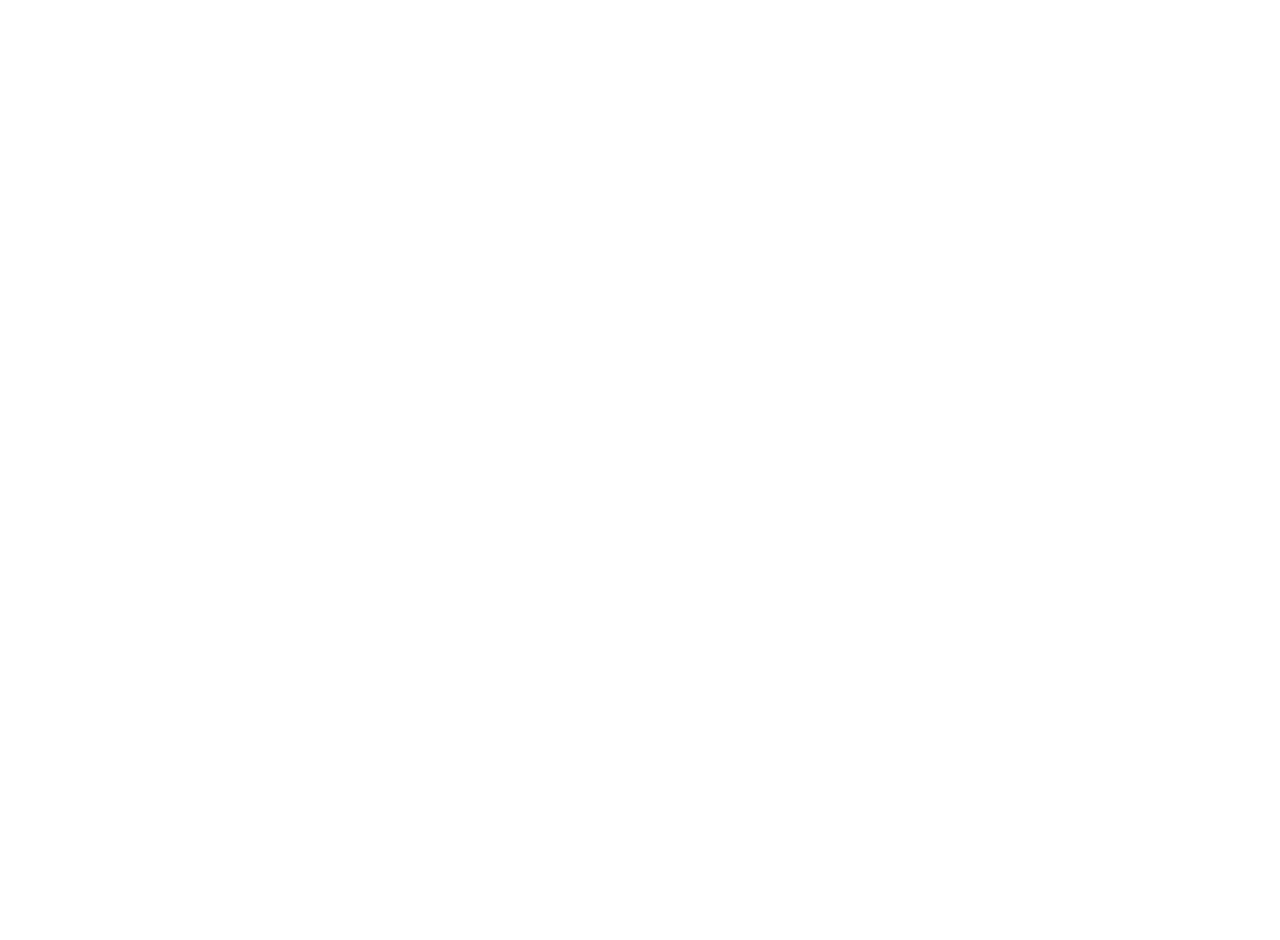
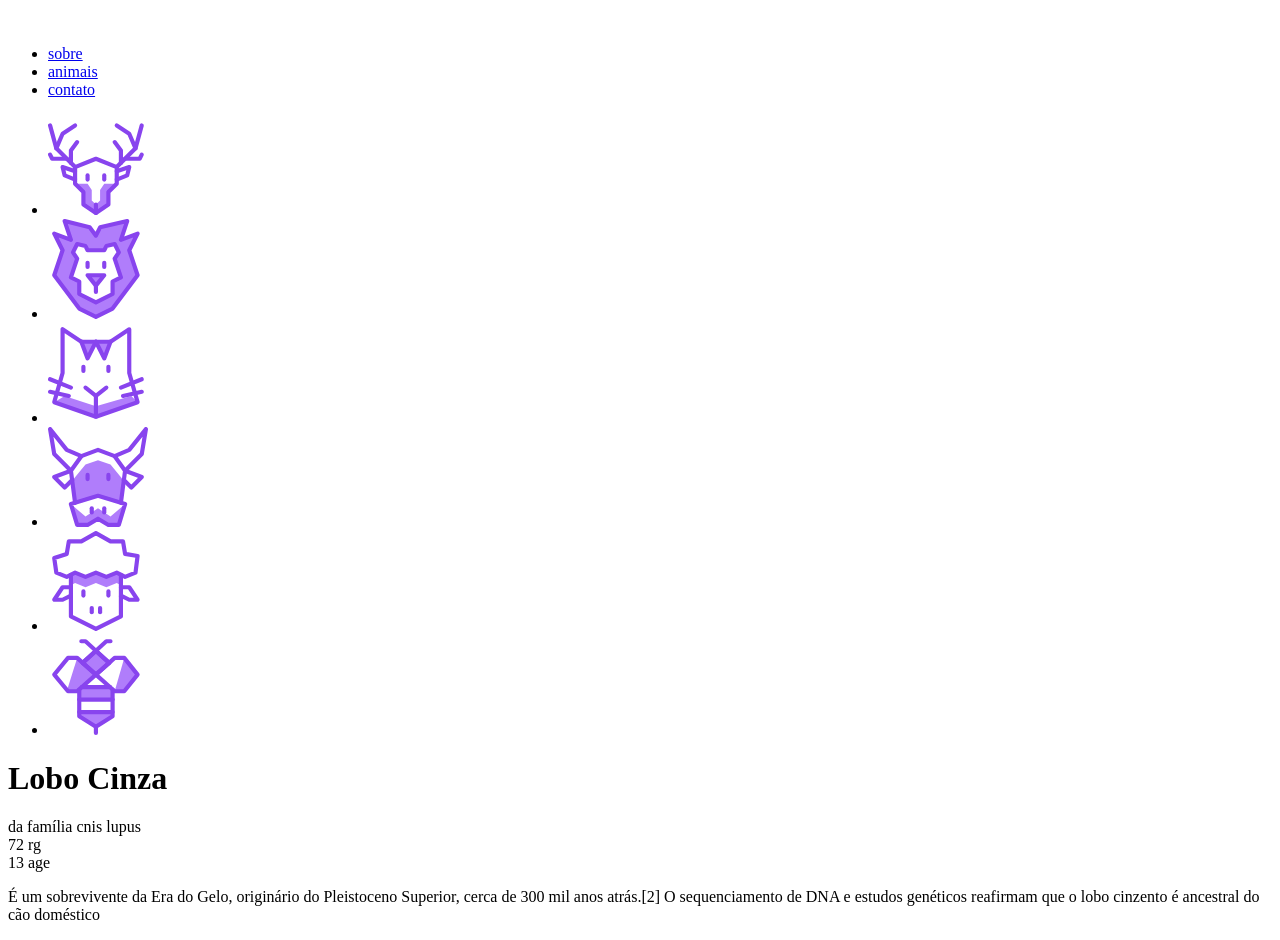
Before and after one commit to jbrunops/ori-gridlayout-study, a plain HTML site: page index.html in a window 1280 px wide. Before the commit the page ends 800 px from the top, so only its background shows below. Drawn offline with Linux system fonts and the light colour scheme.

Commit message:
iniciando o projeto wildbeast

```diff
--- a/index.html
+++ b/index.html
@@ -2,9 +2,88 @@
 <html lang="pt-br">
   <head>
     <meta charset="UTF-8" />
-    <meta name="viewport" content="width=device-width, initial-scale=1.0" />
+    <meta
+      name="viewport"
+      content="width=device-width, initial-scale=1.0, shrink-to-fit=no"
+    />
     <title>Wildbeast - Origamid</title>
     <link rel="stylesheet" href="style.css" />
   </head>
-  <body></body>
+  <body>
+    <div class="estrutura"></div>
+
+
+        <header class="header">
+          <a href="#" class="logo">
+            <img src="wildbeast.svg" alt="Wildbest" />
+          </a>
+          <nav>
+            <ul>
+              <li><a href="#">sobre</a></li>
+              <li><a href="#">animais</a></li>
+              <li><a href="#">contato</a></li>
+            </ul>
+          </nav>
+        </header>
+
+        <nav class="sidenav">
+          <ul>
+            <li>
+              <a href="#">
+                <img src="cervo.svg" alt="Cervo" />
+              </a>
+            </li>
+            <li>
+              <a href="#">
+                <img src="leao.svg" alt="Cervo" />
+              </a>
+            </li>
+            <li>
+              <a href="#">
+                <img src="gato.svg" alt="Cervo" />
+              </a>
+            </li>
+            <li>
+              <a href="#">
+                <img src="vaca.svg" alt="Cervo" />
+              </a>
+            </li>
+            <li>
+              <a href="#">
+                <img src="ovelha.svg" alt="Cervo" />
+              </a>
+            </li>
+            <li>
+              <a href="#">
+                <img src="abelha.svg" alt="Cervo" />
+              </a>
+            </li>
+          </ul>
+        </nav>
+
+      <main class="content">
+          <div class="titulo">
+            <h1>Lobo Cinza</h1>
+            <span>da família cnis lupus</span>
+          </div>
+
+          <div class="caracteristicas">
+            <div>
+              <span class="numero">72</span>
+              <span class="rotulo">rg</span>
+            </div>
+            <div>
+              <span class="numero">13</span>
+              <span class="rotulo">age</span>
+            </div>
+          </div>
+
+          <p>
+            É um sobrevivente da Era do Gelo, originário do Pleistoceno Superior,
+            cerca de 300 mil anos atrás.[2] O sequenciamento de DNA e estudos
+            genéticos reafirmam que o lobo cinzento é ancestral do cão doméstico
+          </p>
+      </main>
+    </div>
+  </body>
 </html>
--- a/style.css
+++ b/style.css
@@ -0,0 +1,3 @@
+img {
+  max-width: 100px;
+}
```
Also changed, not shown: abelha.svg (added), anuncio-1.jpg (added), anuncio-2.jpg (added), cervo.svg (added), gato.svg (added), leao.svg (added), ovelha.svg (added), vaca.svg (added), wildbeast.svg (added), wolf1.jpg (added), wolf2.jpg (added), wolf3.jpg (added).
